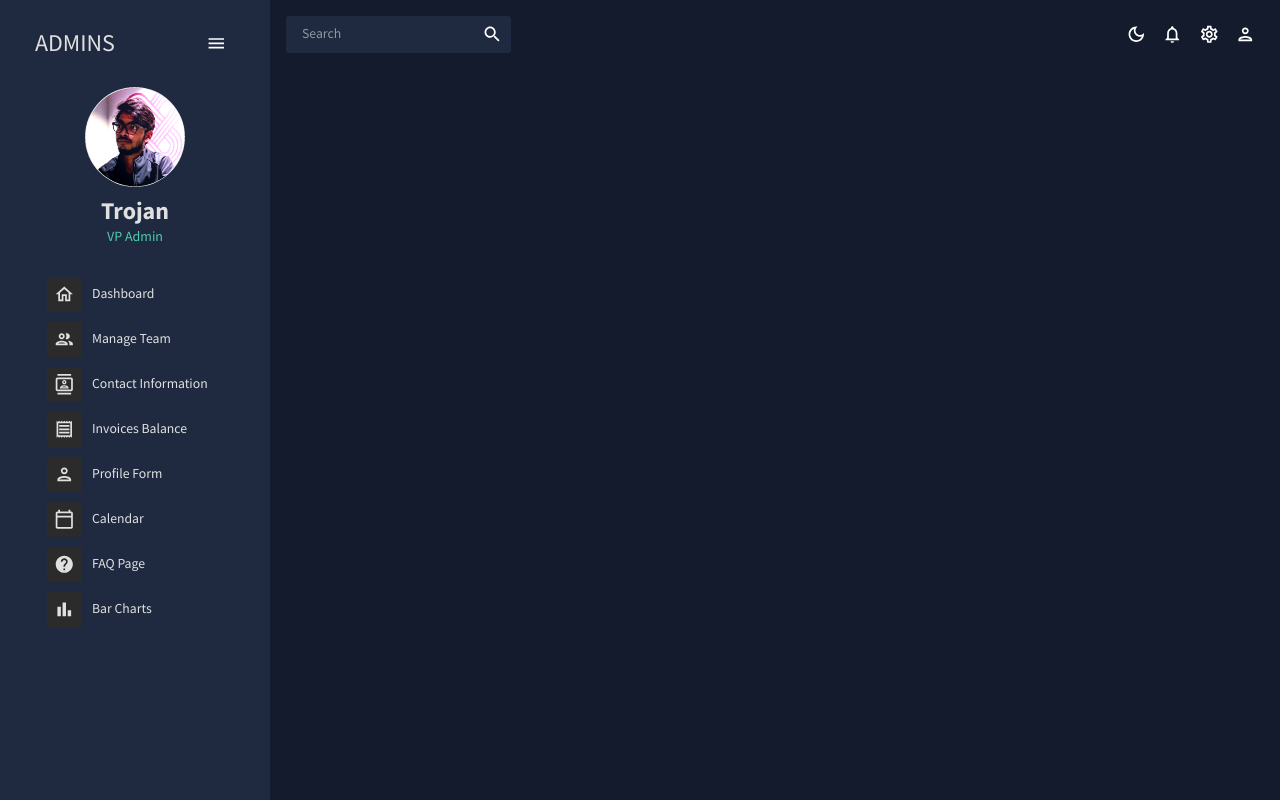
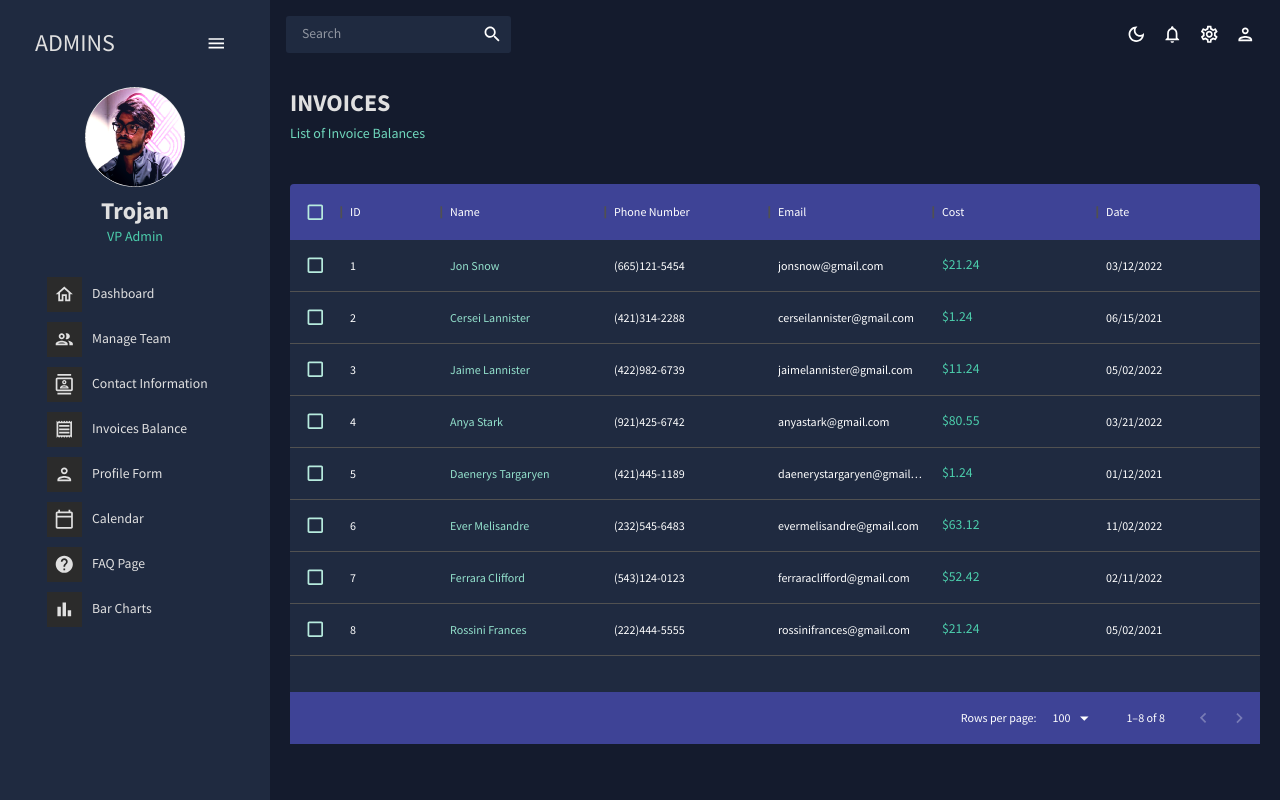
Before and after one commit to Abhijeet-Trojan/admin-dashboard, a React (Create React App) app: page /invoices in a window 1280 px wide. Built offline with nearby package versions, Linux system fonts and the light colour scheme.

Commit message:
added invoices page

```diff
--- a/src/App.js
+++ b/src/App.js
@@ -5,8 +5,8 @@
 import Sidebar from './scenes/global/Sidebar';
 import Dashboard from './scenes/dashboard';
 import Team from './scenes/team';
-// import Invoices from './scenes/invoices';
 import Contacts from './scenes/contacts';
+import Invoices from './scenes/invoices';
 // import Bar from './scenes/bar';
 // import Form from './scenes/form';
 // import Line from './scenes/line';
@@ -32,8 +32,8 @@
           <Routes>
             <Route path='/' element={<Dashboard />} />
             <Route path='/team' element={<Team />} />
-            {/* <Route path='/invoices' element={<Invoices />} /> */}
             <Route path='/contacts' element={<Contacts />} />
+            <Route path='/invoices' element={<Invoices />} />
             {/* <Route path='/bar' element={<Bar/>} /> */}
             {/* <Route path='/form' element={<Form />} /> */}
             {/* <Route path='/line' element={<Line />} /> */}
--- /dev/null
+++ b/src/scenes/invoices/index.jsx
@@ -0,0 +1,90 @@
+import { Box, Typography, useTheme } from "@mui/material";
+import { DataGrid } from "@mui/x-data-grid";
+import { tokens } from "../../theme";
+import { mockDataInvoices } from "../../data/mockData";
+import Header from "../../components/Header";
+
+const Invoices = () => {
+  const theme = useTheme();
+  const colors = tokens(theme.palette.mode);
+
+  const columns = [
+    { field: "id", headerName: "ID" },
+    {
+      field: "name",
+      headerName: "Name",
+      flex: 1,
+      cellClassName: "name-column--cell",
+    },
+    {
+      field: "phone",
+      headerName: "Phone Number",
+      flex: 1,
+    },
+    {
+      field: "email",
+      headerName: "Email",
+      flex: 1,
+    },
+    {
+      field: "cost",
+      headerName: "Cost",
+      flex: 1,
+      renderCell: (params) => (
+        <Typography color={colors.greenAccent[500]}>
+            ${params.row.cost}
+        </Typography>
+      )
+    },
+    {
+      field: "date",
+      headerName: "Date",
+      flex: 1,
+    },
+  ];
+
+  return (
+    <Box m="20px">
+      <Header
+        title="INVOICES"
+        subtitle="List of Invoice Balances"
+      />
+      <Box
+        m="40px 0 0 0"
+        height="70vh"
+        sx={{
+          "& .MuiDataGrid-root": {
+            border: "none",
+          },
+          "& .MuiDataGrid-cell": {
+            borderBottom: "none",
+          },
+          "& .name-column--cell": {
+            color: colors.greenAccent[300],
+          },
+          "& .MuiDataGrid-columnHeaders": {
+            backgroundColor: colors.blueAccent[700],
+            borderBottom: "none",
+          },
+          "& .MuiDataGrid-virtualScroller": {
+            backgroundColor: colors.primary[400],
+          },
+          "& .MuiDataGrid-footerContainer": {
+            borderTop: "none",
+            backgroundColor: colors.blueAccent[700],
+          },
+          "& .MuiCheckbox-root": {
+            color: `${colors.greenAccent[200]} !important`,
+          },
+        }}
+      >
+        <DataGrid checkboxSelection
+          rows={mockDataInvoices}
+          columns={columns}
+        />
+      </Box>
+    </Box>
+  );
+};
+
+export default Invoices;
```
